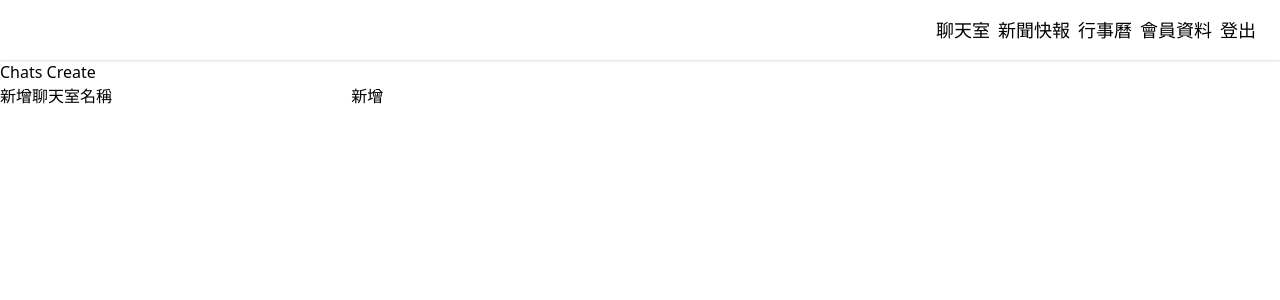
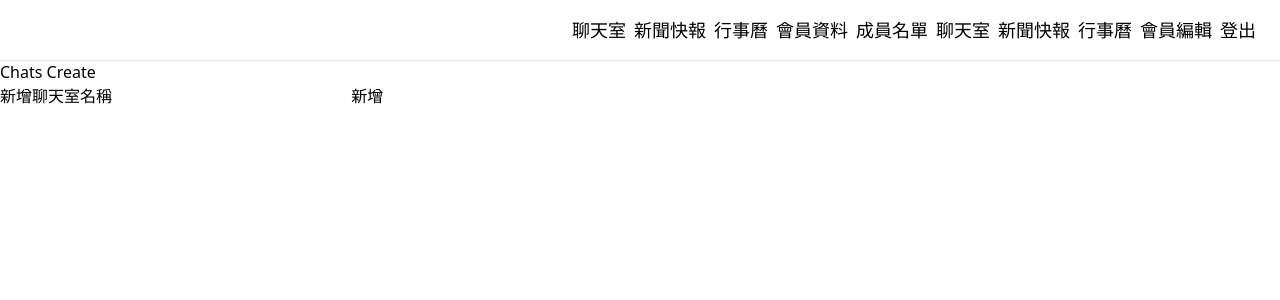
Before and after one commit to chiehhhaa/16th-Diswork, a Django app: page /chat/new in a window 1280 px wide. Shown: the top 300 px of the page. Run offline with Django 5.2, Linux system fonts and the light colour scheme; the visitor is signed in with stand-in values (Sample User, id 1); style sheets or scripts are compiled from the project's sources; some libraries are stand-ins or nearby versions.

Commit message:
fix: 新增私人成員訊息連結

```diff
--- a/templates/shared/navbar.html
+++ b/templates/shared/navbar.html
@@ -15,6 +15,14 @@
         class="ml-2 text-lg no-underline text-grey-darkest hover:text-blue-dark">行事曆</a>
       <a href="{% url 'members:profile' pk=user.id %}"
         class="ml-2 text-lg no-underline text-grey-darkest hover:text-blue-dark">會員資料</a>
+      <a href="{% url 'chats:private_message_home' %}" class="ml-2 text-lg no-underline text-grey-darkest hover:text-blue-dark">成員名單</a>
+      <a href="{% url 'chats:home' %}" class="ml-2 text-lg no-underline text-grey-darkest hover:text-blue-dark">聊天室</a>
+      <a href="{% url 'news:news_search' %}"
+        class="ml-2 text-lg no-underline text-grey-darkest hover:text-blue-dark">新聞快報</a>
+      <a href="{% url 'events:calendar' %}"
+        class="ml-2 text-lg no-underline text-grey-darkest hover:text-blue-dark">行事曆</a>
+      <a href="{% url 'members:edit' %}"
+        class="ml-2 text-lg no-underline text-grey-darkest hover:text-blue-dark">會員編輯</a>
       <a href="{% url 'members:logout' %}"
         class="ml-2 text-lg no-underline text-grey-darkest hover:text-blue-dark">登出</a>
       {% else %}
```
